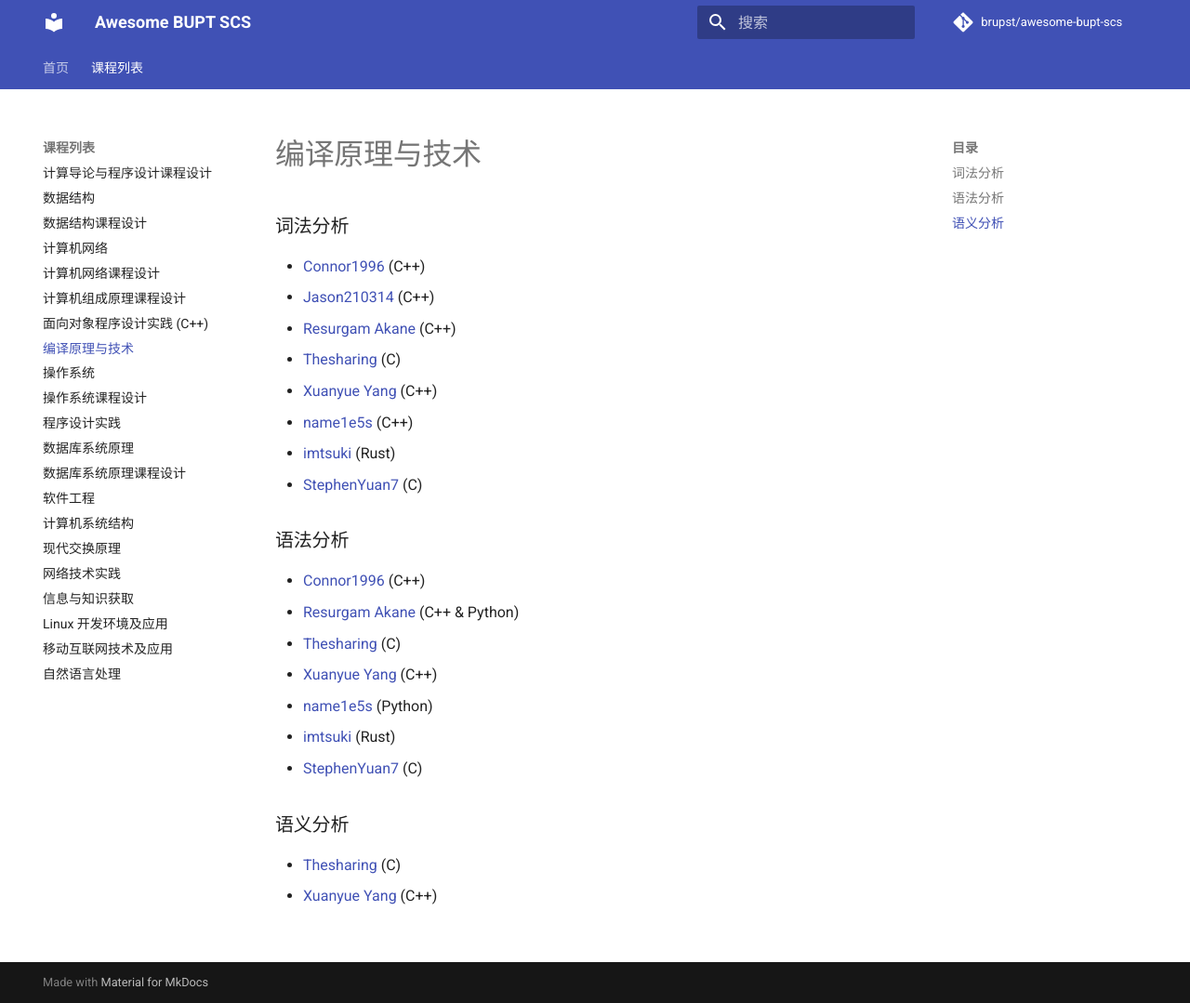
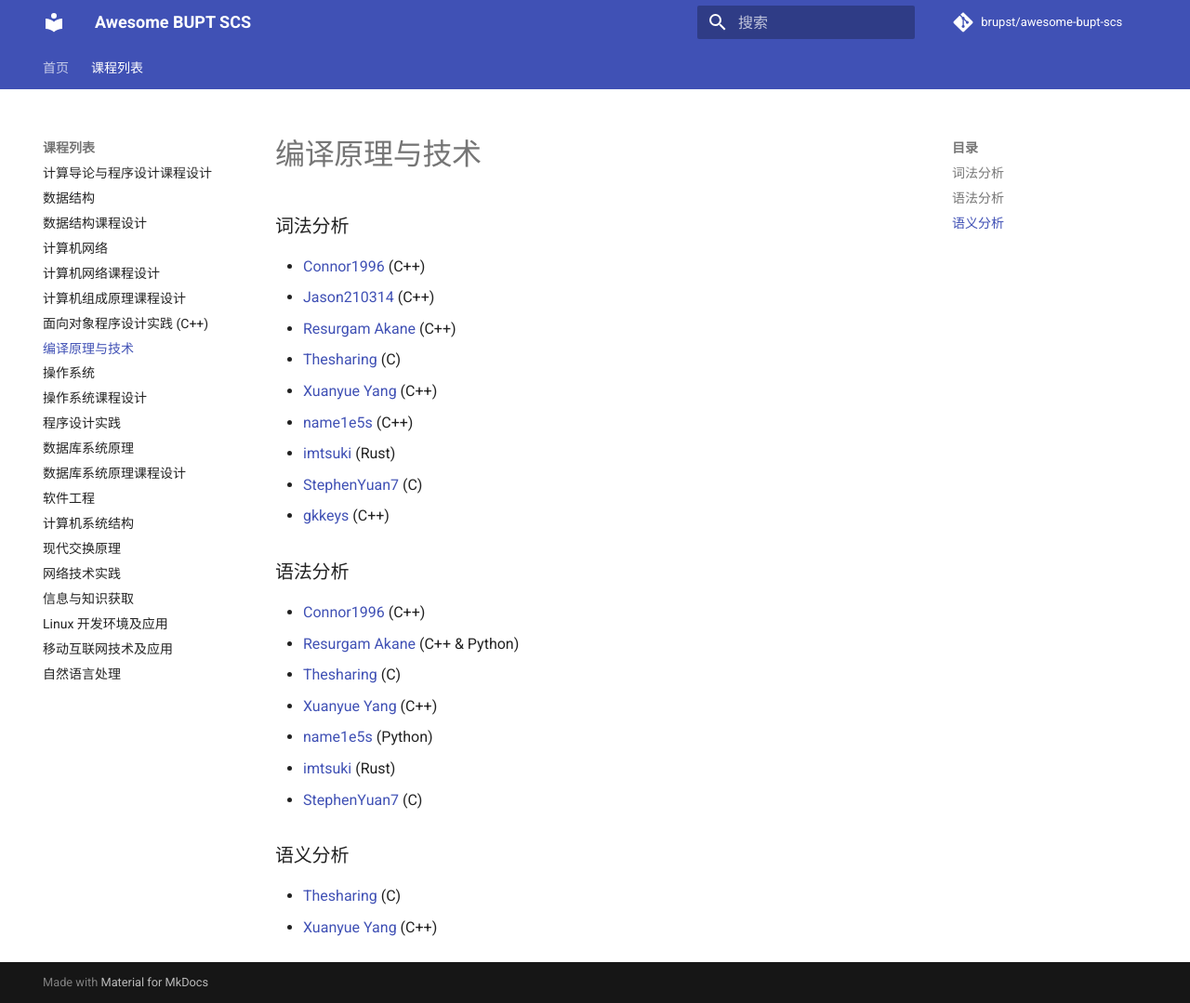
Before and after one commit to brupst/awesome-bupt-scs, an MkDocs documentation site: the page built from projects/Compilers.md, in a window 1280 px wide and 1079 px high. Shown: the whole window at 93% size. Built offline with MkDocs 1.6.1 and Material for MkDocs 9.7.7, drawn with Linux system fonts in a browser that asks for light colours; comment, search, counter and statistics services are not loaded.

Commit message:
Update Compilers.md

```diff
--- a/projects/Compilers.md
+++ b/projects/Compilers.md
@@ -10,6 +10,7 @@
 * [name1e5s](https://github.com/name1e5s/cLex) (C++)
 * [imtsuki](https://github.com/imtsuki/clex) (Rust)
 * [StephenYuan7](https://github.com/StephenYuan7/compiler_by_stphenyuan) (C)
+* [gkkeys](https://github.com/gkkeys/alex) (C++)
 
 ### 语法分析
 
```
